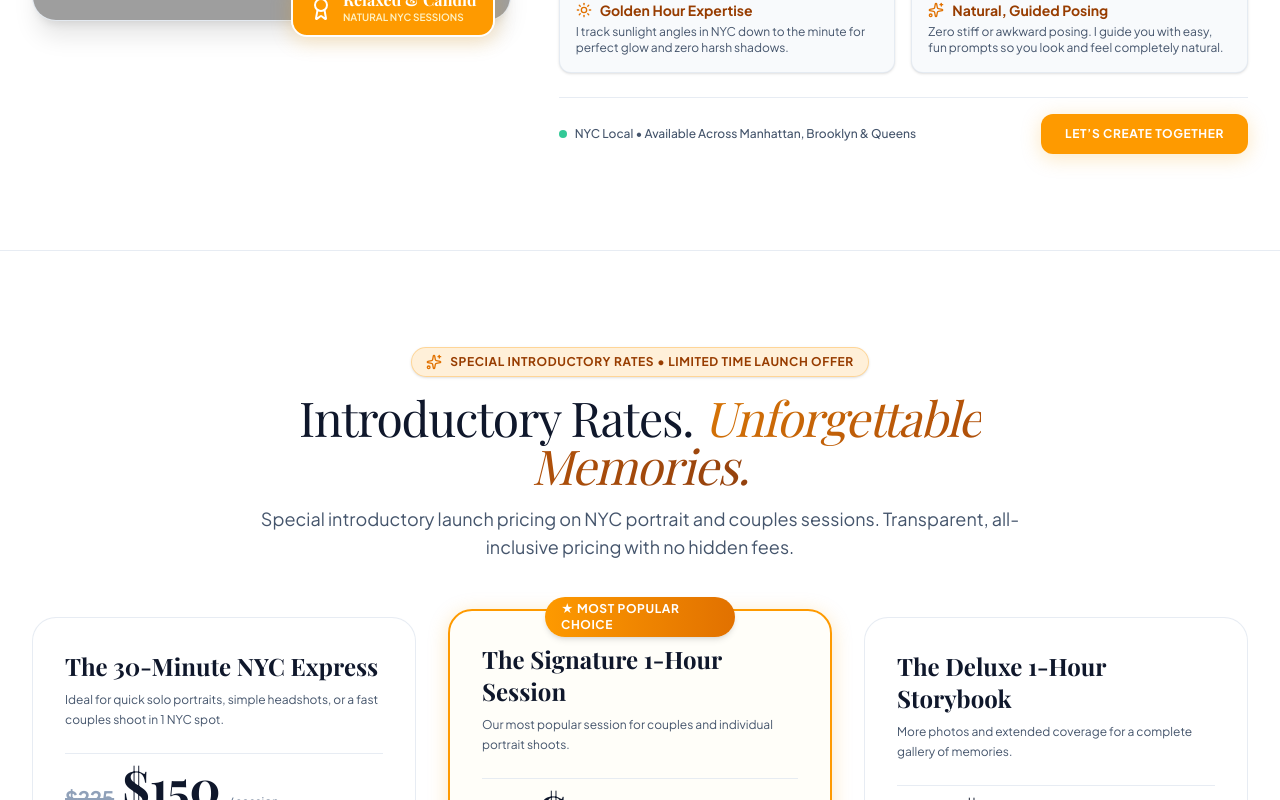
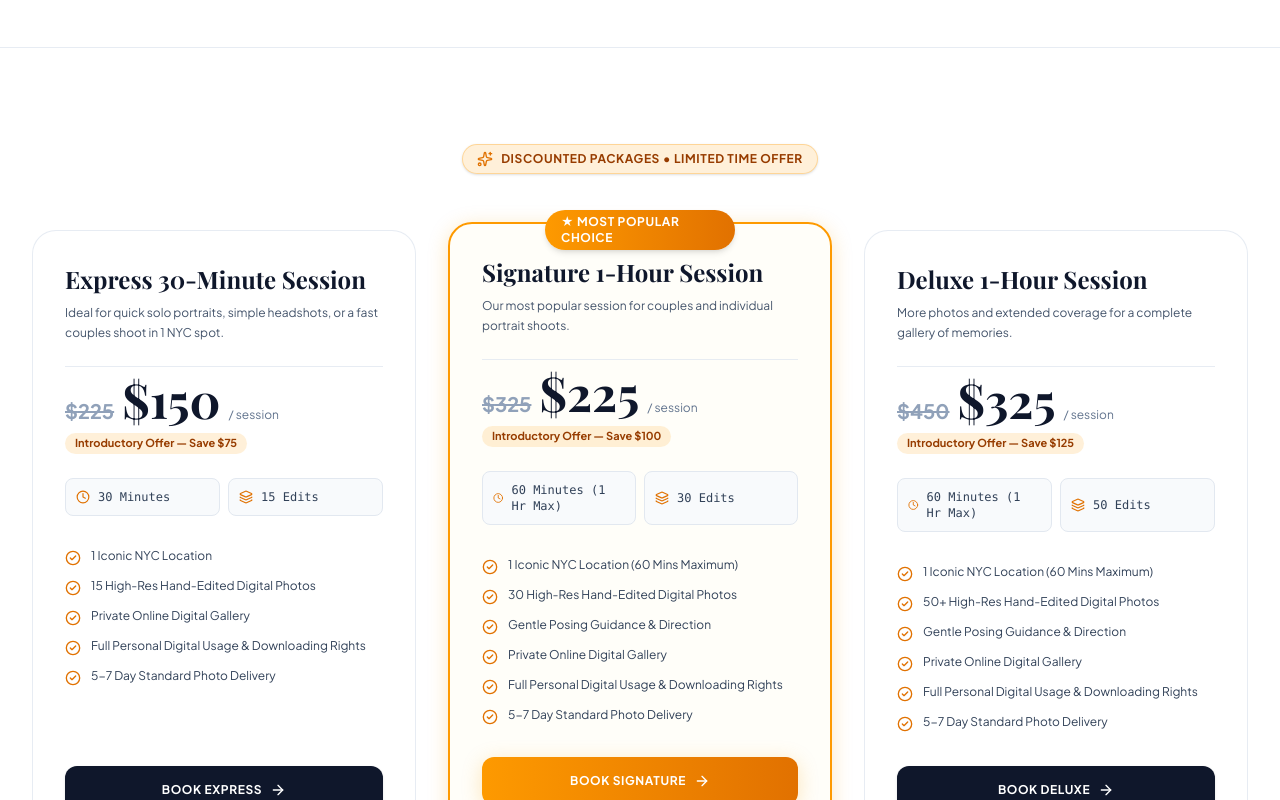
Before and after one commit to superjeffc/photography, a React (Vite) app: page / in a window 1280 px wide. Shown: the part 1500-2300 px from the top of the page. Built offline with nearby package versions, Linux system fonts and the light colour scheme; grey boxes are pictures that could not be loaded; a web font is replaced by a local one.

Commit message:
Simplify About section, Footer, and update package naming

```diff
--- a/src/components/AboutPhotographer.tsx
+++ b/src/components/AboutPhotographer.tsx
@@ -1,11 +1,11 @@
 import React from 'react';
-import { Heart, Sun, Award, Sparkles } from 'lucide-react';
+import { Heart, Award } from 'lucide-react';
 
 interface AboutPhotographerProps {
-  onOpenBooking: () => void;
+  onOpenBooking?: () => void;
 }
 
-export const AboutPhotographer: React.FC<AboutPhotographerProps> = ({ onOpenBooking }) => {
+export const AboutPhotographer: React.FC<AboutPhotographerProps> = () => {
   return (
     <section id="about" className="py-24 bg-white relative border-t border-slate-200/80">
       <div className="max-w-7xl mx-auto px-4 sm:px-6 lg:px-8">
@@ -61,43 +61,6 @@ export const AboutPhotographer: React.FC<AboutPhotographerProps> = ({ onOpenBook
             <p className="text-slate-600 text-sm leading-relaxed">
               Instead of stiff, awkward posing, I focus on gentle prompts, candid interactions, and natural movement. Whether we’re exploring vibrant NYC streets or tranquil park paths, I capture lively, expressive images filled with real smiles and genuine emotion.
             </p>
-
-            {/* Core Values / Philosophy */}
-            <div className="grid grid-cols-1 sm:grid-cols-2 gap-4 pt-2">
-              <div className="p-4 rounded-xl bg-slate-50 border border-slate-200/80 space-y-1 shadow-sm">
-                <div className="flex items-center gap-2 text-amber-800 font-bold text-sm">
-                  <Sun className="w-4 h-4 text-amber-600" /> Golden Hour Expertise
-                </div>
-                <p className="text-xs text-slate-600">
-                  I track sunlight angles in NYC down to the minute for perfect glow and zero harsh shadows.
-                </p>
-              </div>
-
-              <div className="p-4 rounded-xl bg-slate-50 border border-slate-200/80 space-y-1 shadow-sm">
-                <div className="flex items-center gap-2 text-amber-800 font-bold text-sm">
-                  <Sparkles className="w-4 h-4 text-amber-600" /> Natural, Guided Posing
-                </div>
-                <p className="text-xs text-slate-600">
-                  Zero stiff or awkward posing. I guide you with easy, fun prompts so you look and feel completely natural.
-                </p>
-              </div>
-            </div>
-
-            {/* Location & Booking Availability */}
-            <div className="pt-4 border-t border-slate-200/80 flex flex-wrap items-center justify-between gap-4">
-              <div className="text-xs text-slate-600 flex items-center gap-2 font-medium">
-                <span className="w-2 h-2 rounded-full bg-emerald-500 animate-pulse"></span>
-                <span>NYC Local • Available Across Manhattan, Brooklyn & Queens</span>
-              </div>
-
-              <button
-                onClick={onOpenBooking}
-                className="px-6 py-3 rounded-xl bg-amber-500 hover:bg-amber-600 text-white font-bold text-xs uppercase tracking-wider gold-glow transition-all"
-              >
-                Let’s Create Together
-              </button>
-            </div>
-
           </div>
 
         </div>
--- a/src/components/Footer.tsx
+++ b/src/components/Footer.tsx
@@ -1,5 +1,5 @@
 import React from 'react';
-import { Camera, MapPin, Globe, ArrowUp } from 'lucide-react';
+import { Camera, MapPin, ArrowUp } from 'lucide-react';
 import { ProtectedEmail, ProtectedPhone } from './ProtectedContact';
 
 interface FooterProps {
@@ -26,23 +26,6 @@ export const Footer: React.FC<FooterProps> = () => {
                 Jeff Chan Photography
               </span>
             </div>
-
-            <p className="text-slate-600 text-xs sm:text-sm max-w-sm leading-relaxed">
-              Premier NYC client portrait and couple photography specializing in focused 1-hour sessions across iconic spots like Central Park, SoHo, and Brooklyn Bridge.
-            </p>
-
-            <div className="pt-2 flex items-center gap-4">
-              <a
-                href="https://instagram.com"
-                target="_blank"
-                rel="noreferrer"
-                className="w-9 h-9 rounded-lg bg-white border border-slate-200 shadow-sm flex items-center justify-center text-amber-600 hover:bg-slate-50 hover:text-amber-700 transition-colors"
-                aria-label="Instagram"
-              >
-                <Globe className="w-4 h-4" />
-              </a>
-              <ProtectedEmail user="jeff" domain="superjeffc.com" showIcon={true} />
-            </div>
           </div>
 
           {/* Quick Links */}
@@ -58,7 +41,7 @@ export const Footer: React.FC<FooterProps> = () => {
 
           {/* Contact Details */}
           <div className="space-y-3">
-            <h4 className="text-xs font-bold text-slate-900 uppercase tracking-wider font-mono">NYC Studio Contact</h4>
+            <h4 className="text-xs font-bold text-slate-900 uppercase tracking-wider font-mono">Contact</h4>
             <div className="space-y-2 text-xs">
               <p className="flex items-start gap-2 text-slate-700">
                 <MapPin className="w-4 h-4 text-amber-600 shrink-0 mt-0.5" />
--- a/src/components/PackageCalculator.tsx
+++ b/src/components/PackageCalculator.tsx
@@ -15,16 +15,8 @@ export const PackageCalculator: React.FC<PackageCalculatorProps> = ({ onOpenBook
         <div className="text-center max-w-3xl mx-auto space-y-4">
           <div className="inline-flex items-center gap-2 px-3.5 py-1.5 rounded-full bg-amber-500/15 border border-amber-500/30 text-amber-800 text-xs font-bold uppercase tracking-wider shadow-sm">
             <Sparkles className="w-4 h-4 text-amber-600" />
-            <span>Special Introductory Rates • Limited Time Launch Offer</span>
+            <span>Discounted Packages • Limited Time Offer</span>
           </div>
-
-          <h2 className="text-3xl sm:text-5xl font-serif text-slate-900 tracking-tight">
-            Introductory Rates. <span className="text-gradient-amber italic font-normal">Unforgettable Memories.</span>
-          </h2>
-
-          <p className="text-slate-600 text-base sm:text-lg">
-            Special introductory launch pricing on NYC portrait and couples sessions. Transparent, all-inclusive pricing with no hidden fees.
-          </p>
         </div>
 
         {/* Standard Package Cards Grid */}
@@ -100,7 +92,7 @@ export const PackageCalculator: React.FC<PackageCalculatorProps> = ({ onOpenBook
                         : 'bg-slate-900 text-white hover:bg-amber-600 shadow-sm hover:shadow-md'
                     }`}
                   >
-                    <span>Book {pkg.name.split(' ')[1] || 'Session'}</span>
+                    <span>Book {pkg.name.split(' ')[0] || 'Session'}</span>
                     <ArrowRight className="w-4 h-4" />
                   </button>
                 </div>
--- a/src/data/photographyData.ts
+++ b/src/data/photographyData.ts
@@ -134,7 +134,7 @@ export const PORTFOLIO_GALLERY: PortfolioItem[] = [
 export const SERVICE_PACKAGES: PackageItem[] = [
   {
     id: 'express',
-    name: 'The 30-Minute NYC Express',
+    name: 'Express 30-Minute Session',
     tagline: 'Ideal for quick solo portraits, simple headshots, or a fast couples shoot in 1 NYC spot.',
     price: 150,
     originalPrice: 225,
@@ -152,7 +152,7 @@ export const SERVICE_PACKAGES: PackageItem[] = [
   },
   {
     id: 'signature',
-    name: 'The Signature 1-Hour Session',
+    name: 'Signature 1-Hour Session',
     tagline: 'Our most popular session for couples and individual portrait shoots.',
     price: 225,
     originalPrice: 325,
@@ -172,7 +172,7 @@ export const SERVICE_PACKAGES: PackageItem[] = [
   },
   {
     id: 'deluxe',
-    name: 'The Deluxe 1-Hour Storybook',
+    name: 'Deluxe 1-Hour Session',
     tagline: 'More photos and extended coverage for a complete gallery of memories.',
     price: 325,
     originalPrice: 450,
```
